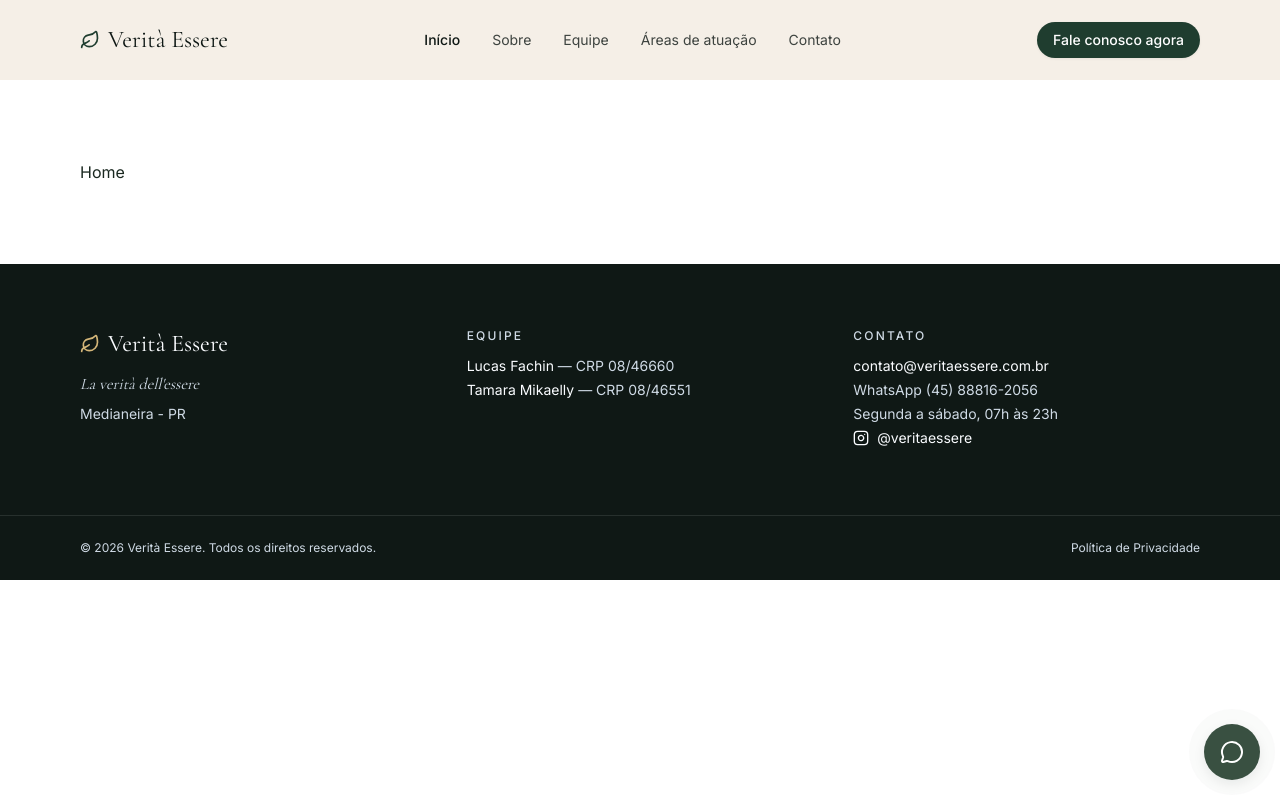
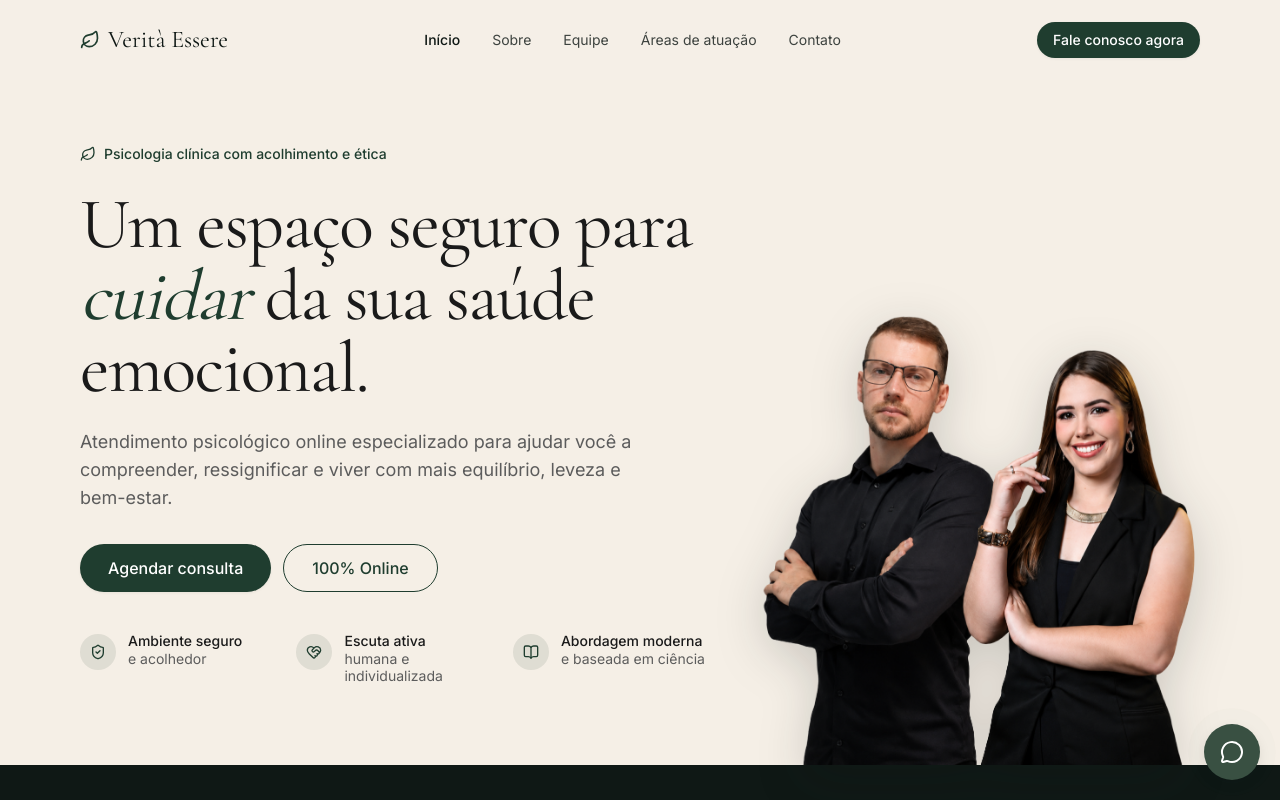
Before and after one commit to veritaessere/verita-essere, a React (Vite) app: page / in a window 1280 px wide. Shown: the top 800 px of the page. Built offline with nearby package versions, Linux system fonts and the light colour scheme.

Commit message:
feat: implement Home hero matching inspiration

```diff
--- /dev/null
+++ b/src/components/sections/Hero.tsx
@@ -0,0 +1,74 @@
+import { Leaf, ShieldCheck, HeartHandshake, BookOpen } from "lucide-react";
+import { Button } from "@/components/ui/button";
+import { buildWaLink } from "@/lib/whatsapp";
+import psicologos from "@/assets/images/psicologos.png";
+
+const badges = [
+  { icon: ShieldCheck, title: "Ambiente seguro", sub: "e acolhedor" },
+  { icon: HeartHandshake, title: "Escuta ativa", sub: "humana e individualizada" },
+  { icon: BookOpen, title: "Abordagem moderna", sub: "e baseada em ciência" },
+];
+
+export function Hero() {
+  return (
+    <section className="bg-hero-bg">
+      <div className="container-content grid grid-cols-1 md:grid-cols-12 gap-8 md:gap-12 pt-10 md:pt-16 pb-0 md:pb-0 items-end">
+        <div className="md:col-span-7 pb-12 md:pb-20">
+          <p className="flex items-center gap-2 mb-6 text-sm font-medium text-hero-green">
+            <Leaf className="h-4 w-4" aria-hidden />
+            Psicologia clínica com acolhimento e ética
+          </p>
+
+          <h1 className="font-serif font-normal text-hero-ink leading-[1.05] tracking-tight text-[40px] sm:text-5xl md:text-6xl lg:text-7xl">
+            Um espaço seguro para{" "}
+            <em className="italic text-hero-green font-normal">cuidar</em>{" "}
+            da sua saúde emocional.
+          </h1>
+
+          <p className="mt-6 text-lg text-hero-muted max-w-xl">
+            Atendimento psicológico online especializado para ajudar você a
+            compreender, ressignificar e viver com mais equilíbrio, leveza e
+            bem-estar.
+          </p>
+
+          <div className="mt-8 flex flex-wrap gap-3">
+            <Button asChild variant="green" size="lg">
+              <a href={buildWaLink("hero")} target="_blank" rel="noopener noreferrer">
+                Agendar consulta
+              </a>
+            </Button>
+            <Button asChild variant="outline-green" size="lg">
+              <a href="#como-funciona">100% Online</a>
+            </Button>
+          </div>
+
+          <ul className="mt-10 grid grid-cols-1 sm:grid-cols-3 gap-4 max-w-2xl">
+            {badges.map((b) => (
+              <li key={b.title} className="flex items-start gap-3">
+                <span className="mt-0.5 flex h-9 w-9 items-center justify-center rounded-full bg-hero-green/10 text-hero-green shrink-0">
+                  <b.icon className="h-4 w-4" aria-hidden />
+                </span>
+                <div className="text-sm">
+                  <p className="font-medium text-hero-ink leading-tight">{b.title}</p>
+                  <p className="text-hero-muted leading-tight">{b.sub}</p>
+                </div>
+              </li>
+            ))}
+          </ul>
+        </div>
+
+        <div className="md:col-span-5 self-end">
+          <img
+            src={psicologos}
+            alt="Lucas Fachin e Tamara Mikaelly, psicólogos da Verità Essere"
+            width={520}
+            height={620}
+            loading="eager"
+            fetchPriority="high"
+            className="block w-full h-auto max-w-[480px] mx-auto md:mx-0 md:ml-auto drop-shadow-hero-photo"
+          />
+        </div>
+      </div>
+    </section>
+  );
+}
--- a/src/pages/Home.tsx
+++ b/src/pages/Home.tsx
@@ -1 +1,12 @@
-export default function Home() { return <div className="container-content py-20">Home</div>; }
+import { Seo } from "@/lib/seo";
+import { Hero } from "@/components/sections/Hero";
+import { medicalBusinessSchema } from "@/lib/schema";
+
+export default function Home() {
+  return (
+    <>
+      <Seo path="/" jsonLd={medicalBusinessSchema} />
+      <Hero />
+    </>
+  );
+}
--- a/tailwind.config.ts
+++ b/tailwind.config.ts
@@ -41,6 +41,9 @@ export default {
         "gold-focus": "rgba(197, 160, 89, 0.15) 0px 0px 0px 4px",
         "hero-photo": "rgba(15, 24, 21, 0.08) 0px 12px 32px -8px",
       },
+      dropShadow: {
+        "hero-photo": "0 12px 24px rgba(15, 24, 21, 0.18)",
+      },
       borderRadius: { card: "16px", pill: "9999px" },
       letterSpacing: { tightish: "-0.01em", tight: "-0.02em", tighter: "-0.03em" },
       maxWidth: { content: "1200px" },
--- a/vite.config.ts
+++ b/vite.config.ts
@@ -4,7 +4,8 @@ import react from "@vitejs/plugin-react";
 import path from "node:path";
 
 export default defineConfig({
-  plugins: [react()],
+  // eslint-disable-next-line @typescript-eslint/no-explicit-any
+  plugins: [react() as any],
   resolve: {
     alias: { "@": path.resolve(__dirname, "./src") },
   },
```
